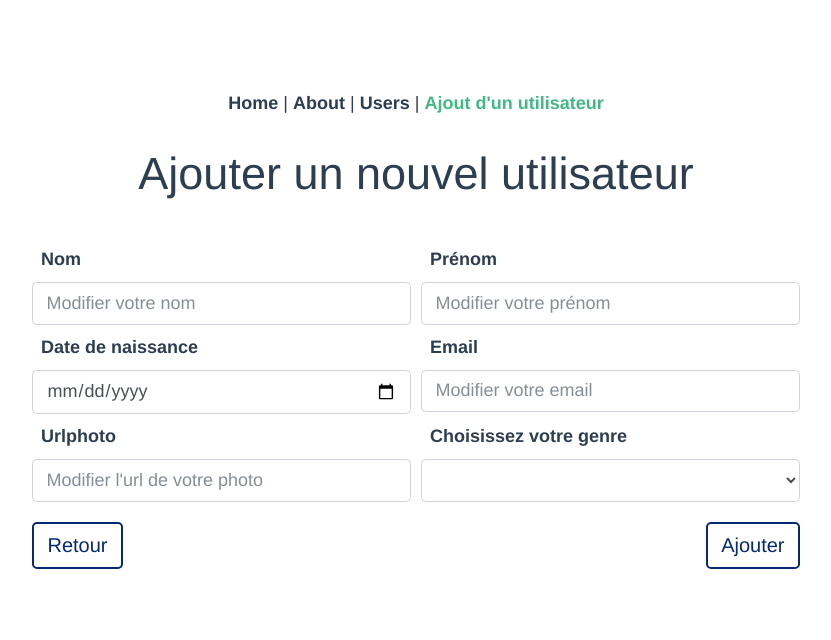
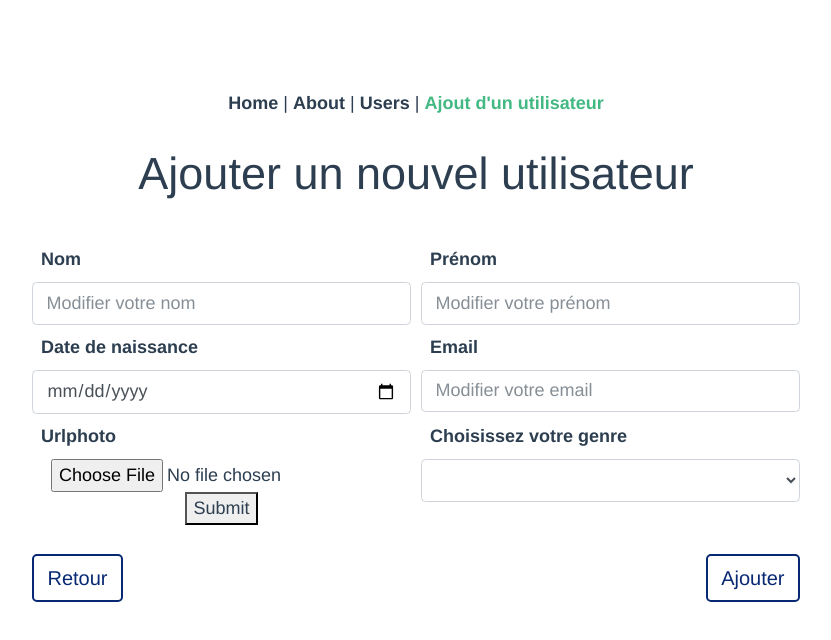
Before and after one commit to Alexdcrc09/UserProject_VuejS, a Vue app: page /user in a window 1280 px wide. Shown: the top 640 px of the page, without its empty margins (224-1055 px from the left). Built offline with nearby package versions, Linux system fonts and the light colour scheme; what @meforma/vue-toaster would draw is missing.

Commit message:
last update

```diff
--- /dev/null
+++ b/src/components/FileUpload.vue
@@ -0,0 +1,57 @@
+<template>
+  <div class="file">
+    <form
+      enctype="multipart/form-data"
+      @submit.prevent="onSubmit"
+    >
+      <div>
+        <label
+          class="title-label"
+          for="phone"
+        >Urlphoto</label>
+        <input
+          ref="file"
+          name="avatar"
+          type="file"
+          @change="onSelect"
+        >
+      </div>
+      <div>
+        <button>Submit</button>
+        <h5>{{ message }}</h5>
+      </div>
+    </form>
+  </div>
+</template>
+<script>
+import axios from 'axios';
+
+export default {
+  name: 'FileUpload',
+
+  data() {
+      return{
+          file:"",
+          message: ""
+      }
+  },
+methods: {
+    onSelect(){
+        const file = this.$refs.file.files[0];
+        this.file = file;
+    },
+    async onSubmit(){
+        const formData = new FormData();
+        formData.append('file',this.file);
+        try {
+            await axios.post('/upload',formData);
+            this.message = 'Uploaded !!!'
+        }
+        catch(err){
+            console.log(err);
+            this.message = 'Something went wrong oupsi !!'
+        }
+    }
+},
+}
+</script>
--- a/src/views/AddUser.vue
+++ b/src/views/AddUser.vue
@@ -60,16 +60,7 @@
       </div>
       <div class="form-row">
         <div class="col">
-          <label
-            class="title-label"
-            for="phone"
-          >Urlphoto</label>
-          <input
-            v-model="user.avatarUrl"
-            type="text"
-            class="form-control"
-            placeholder="Modifier l'url de votre photo"
-          >
+          <file-upload />
         </div>
         <div class="col">
           <label
@@ -115,10 +106,12 @@
 </template>
 <script>
 import axios from 'axios'
+import FileUpload from '../components/FileUpload.vue'
 
 export default {
   name: 'AddUser',
   components: {
+    FileUpload
   },
 
   data() {
@@ -130,17 +123,22 @@ export default {
      back(){
       this.$router.go(-1);
     },
-      AddUser() {
-        axios.post(`http://localhost:6929/users/`, this.user)
-        .then(response => console.log(response),this.$toast.success(`L'utilisateur a bien été ajouté`, {
+      async AddUser() {
+        const response = await axios.post(`http://localhost:6929/users/`, this.user)
+            this.message = response.data.messageError
+              if(!this.message){
+                this.$toast.success("Utilisateur ajouté", {
                 //theme of the toast you prefer
                 theme: 'bubble',
                 //position of the toast container
                 position: 'top-right',
                 //display time of the toast
                 duration: 5000
-    }))
-     .then(setTimeout(function () { this.fetchHole(this.$router.push({ path: '/users' })) }.bind(this), 1000))
+            }),
+                  this.$router.push({ path : '/users' });
+                } else{
+                  this.$toast.error(this.message)
+                }
               }
             }
           }
```
Lines whose indentation alone changed are shown as unchanged.
